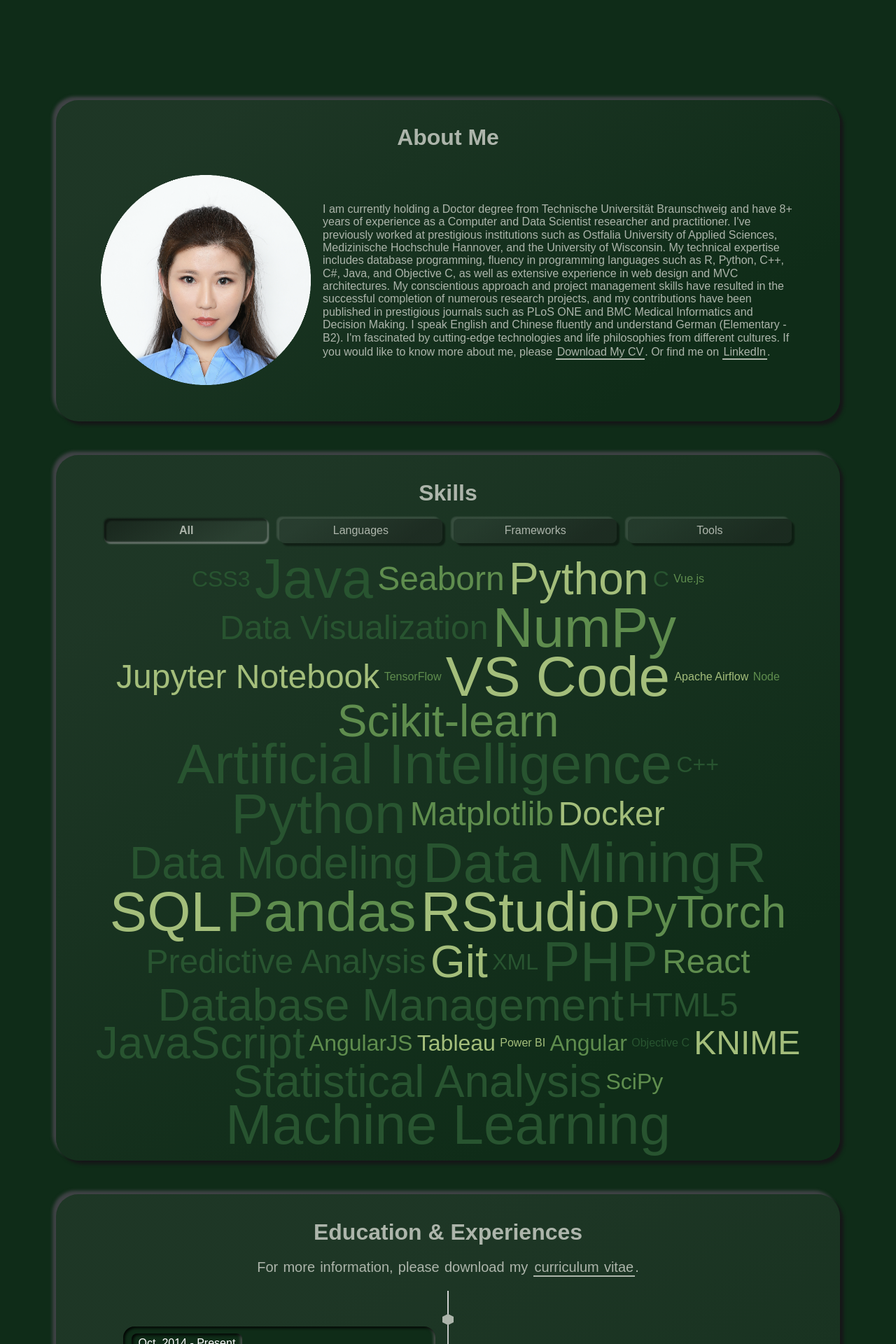
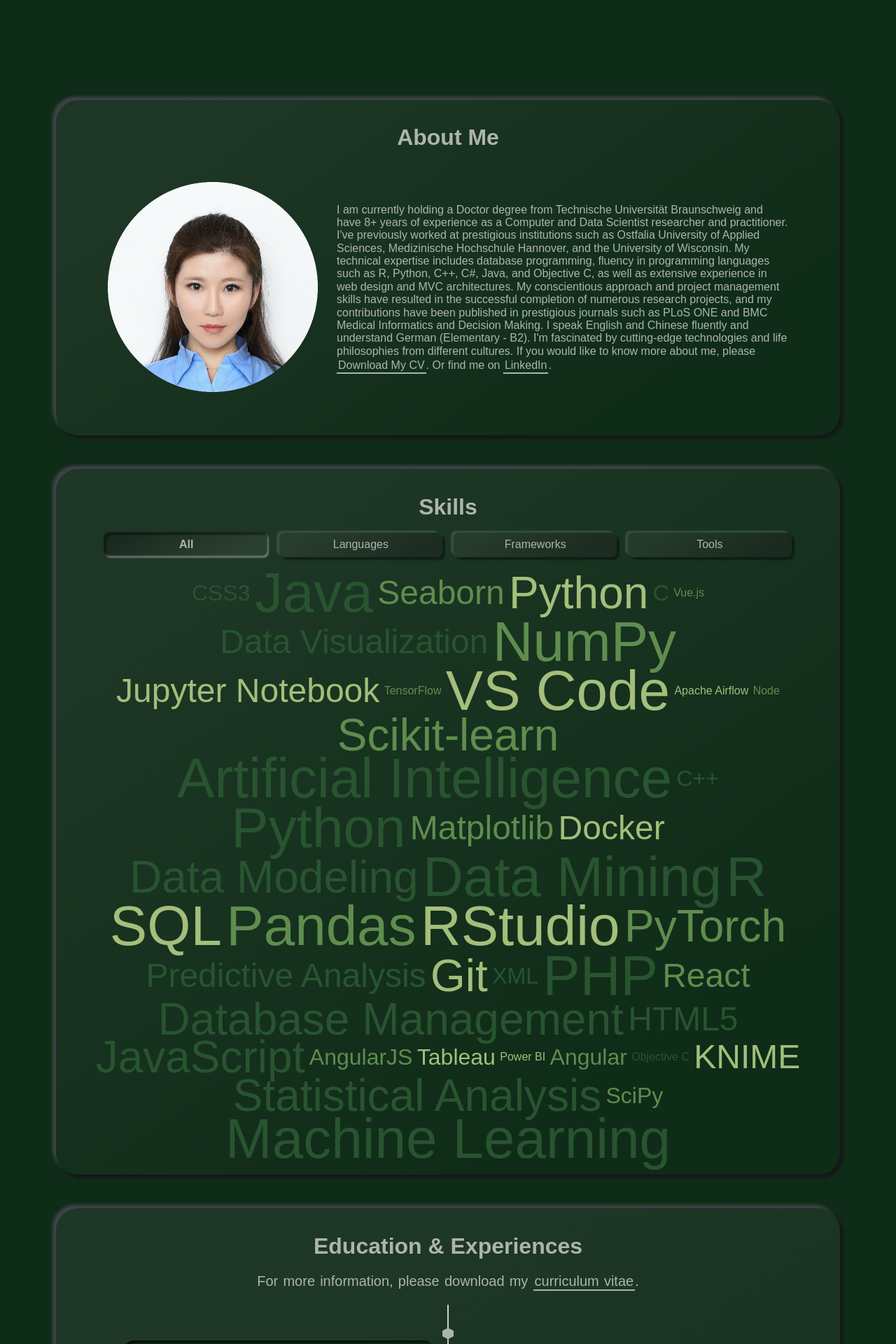
Before and after one commit to xkortum/xkortum.github.io, a Jekyll site: the page built from index.html, in a window 1280 px wide. Shown: the part 917-2837 px from the top of the page at 70% size. Built offline with Jekyll 4.4.1, drawn with Linux system fonts in a browser that asks for light colours; some web fonts are replaced.

Commit message:
Update section-aboutme.html

```diff
--- a/_includes/section-aboutme.html
+++ b/_includes/section-aboutme.html
@@ -1,6 +1,6 @@
 <h1 class="title">{{site.about_me_title}}</h1>
 <p class="description" data-aos="fade-down">
-    <table cellspacing="15">
+    <table cellspacing="25">
         <tr>
             <td><img src="assets/favicon/profile_circle.png" alt="Profile Pic" width="300" height="300"></td>
             <td>{{site.about_me_description}}</td>
```
